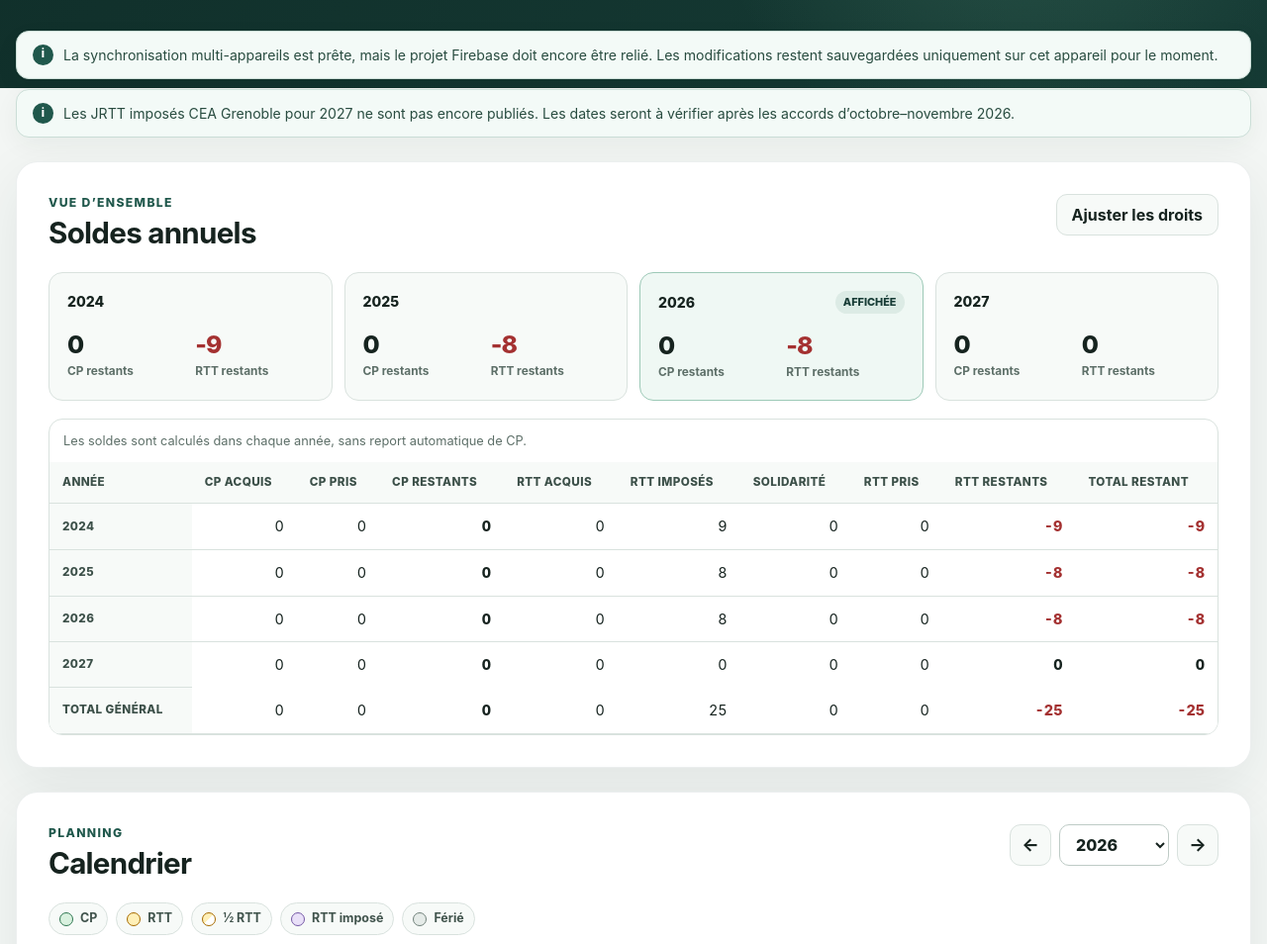
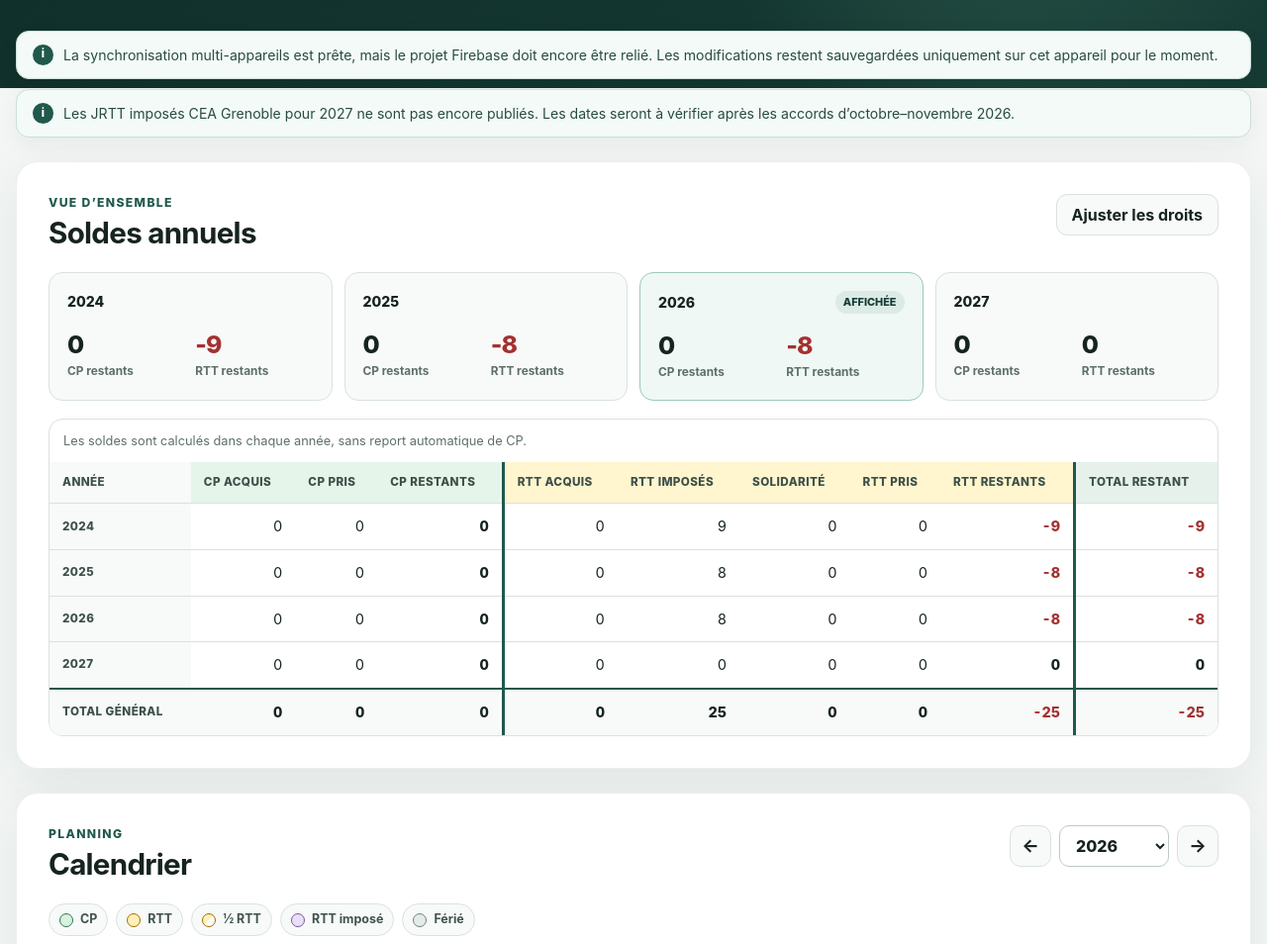
Before and after one commit to gilmarGNJ/Gestion_des_Conges, a website: page public/index.html in a window 1280 px wide. Shown: the part 146-1100 px from the top of the page at 99% size. Drawn offline with Linux system fonts and the light colour scheme.

Commit message:
Polish calendar layout and totals

```diff
--- a/public/style.css
+++ b/public/style.css
@@ -456,6 +456,42 @@ tbody tr:hover td {
 }
 
 .remaining-cell {
+  font-weight: 850;
+}
+
+#summary-table-container table th:nth-child(5),
+#summary-table-container table td:nth-child(5) {
+  border-left: 3px solid var(--forest-2);
+}
+
+#summary-table-container table th:nth-child(10),
+#summary-table-container table td:nth-child(10) {
+  border-left: 3px solid var(--forest-2);
+}
+
+#summary-table-container table thead th:nth-child(2),
+#summary-table-container table thead th:nth-child(3),
+#summary-table-container table thead th:nth-child(4) {
+  background: color-mix(in srgb, var(--cp-bg) 68%, var(--surface));
+}
+
+#summary-table-container table thead th:nth-child(5),
+#summary-table-container table thead th:nth-child(6),
+#summary-table-container table thead th:nth-child(7),
+#summary-table-container table thead th:nth-child(8),
+#summary-table-container table thead th:nth-child(9) {
+  background: color-mix(in srgb, var(--rtt-bg) 68%, var(--surface));
+}
+
+#summary-table-container table thead th:nth-child(10) {
+  background: color-mix(in srgb, var(--forest-3) 72%, var(--surface));
+}
+
+#summary-table-container table tfoot th,
+#summary-table-container table tfoot td {
+  border-top: 2px solid var(--forest-2);
+  border-bottom: 0;
+  background: var(--surface-soft);
   font-weight: 850;
 }
 
```
